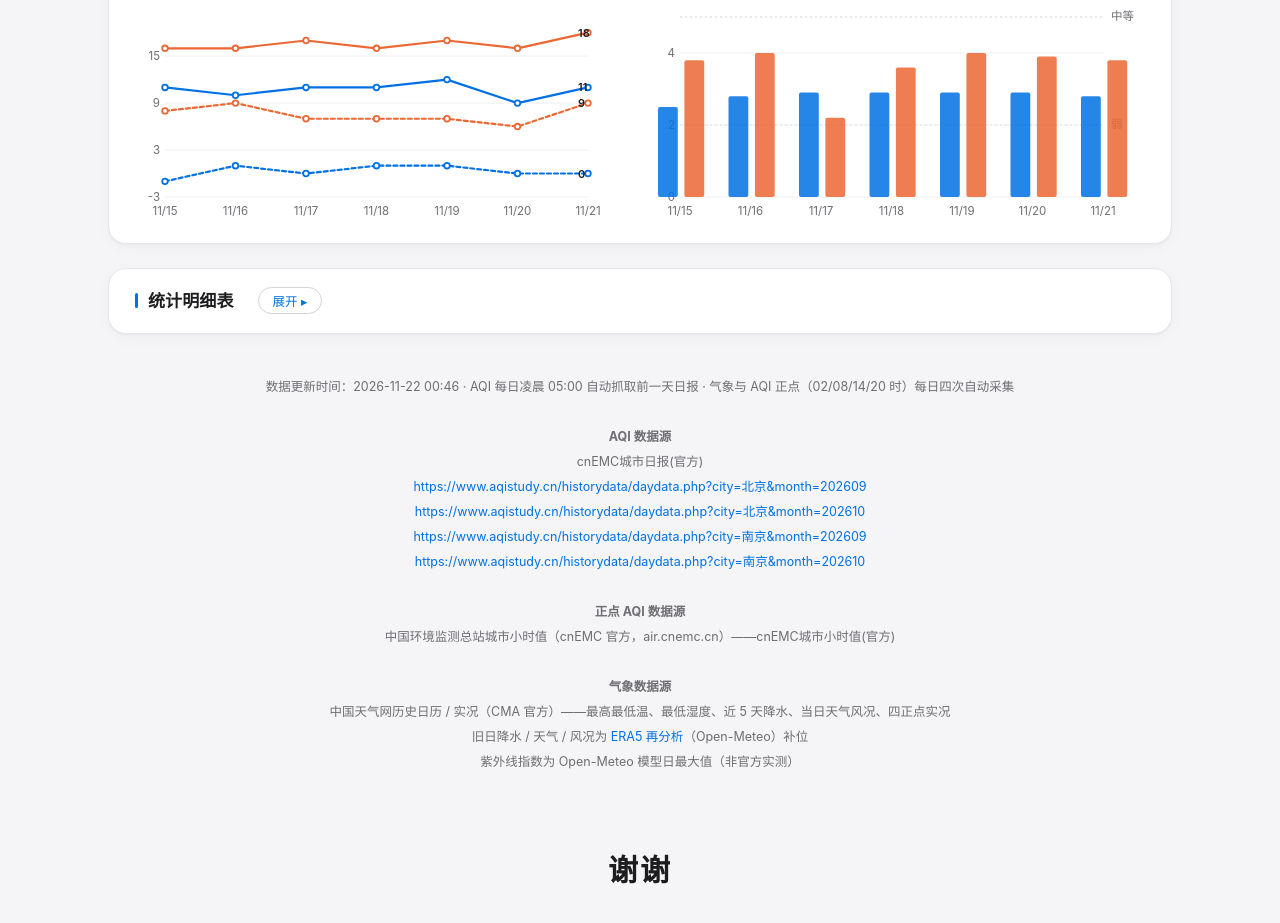
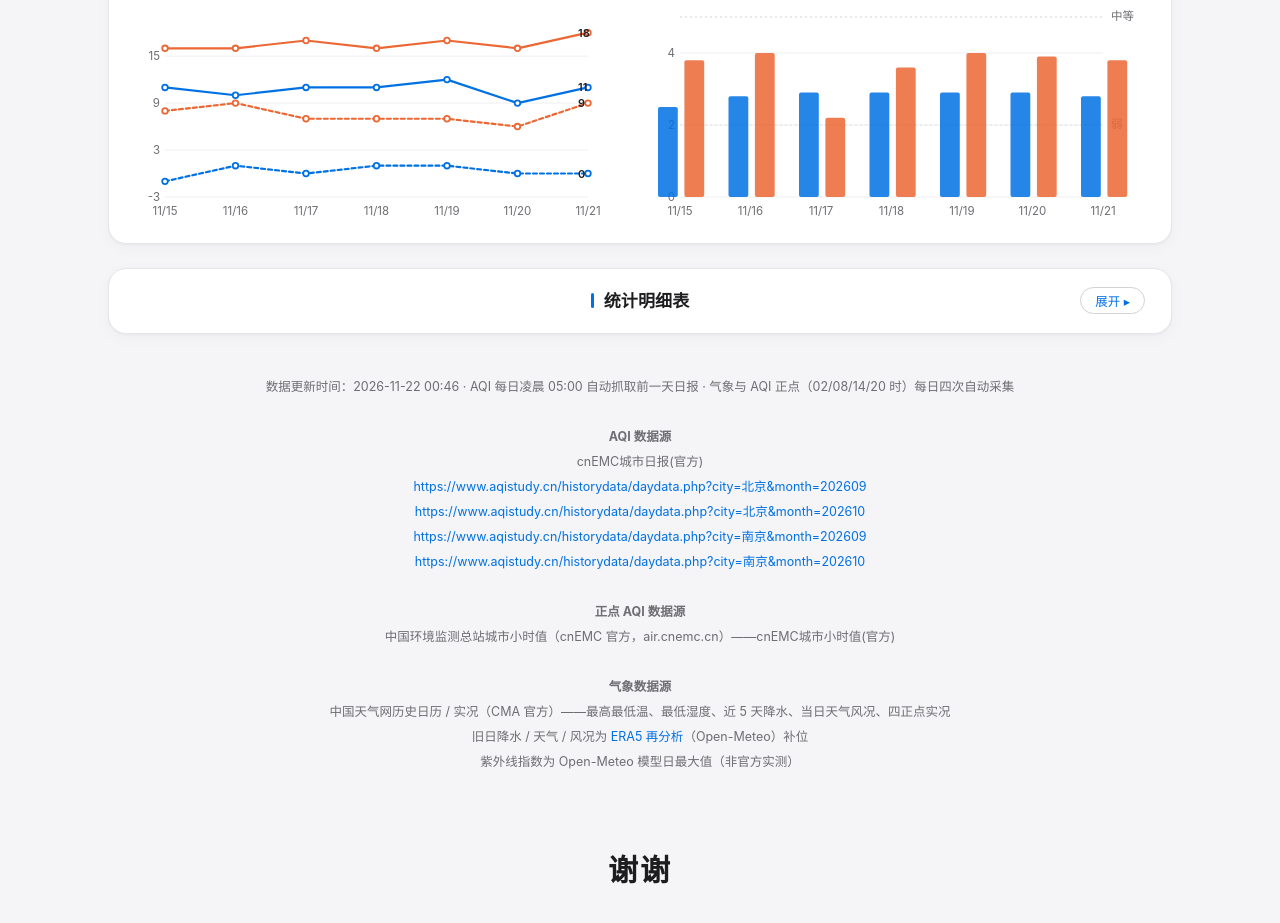
Before and after one commit to ZhuZhengHuan/Bj-Nj-Weather-, a plain HTML site: page index.html in a window 1280 px wide. Shown: the part 1954-2877 px from the top of the page. Drawn offline with Linux system fonts and the light colour scheme.

Commit message:
统计明细表标题居中显示（展开按钮绝对定位到右端）

```diff
--- a/index.html
+++ b/index.html
@@ -117,10 +117,12 @@ svg .val { fill: var(--ink); font-size: 11px; font-weight: 600; }
 
 /* 折叠统计表（默认收起） */
 .collapse-card { padding: 18px 26px; }
-.collapse-head { display: flex; align-items: center; gap: 12px; cursor: pointer; }
-.collapse-head h2 { margin: 0; justify-content: flex-start; text-align: left; }
+.collapse-head { display: flex; align-items: center; justify-content: center; gap: 12px;
+  cursor: pointer; position: relative; }
+.collapse-head h2 { margin: 0; justify-content: center; text-align: center; }
 .collapse-btn { border: 1px solid var(--line-2); background: var(--card); color: var(--accent);
-  border-radius: 999px; padding: 3px 14px; font-size: var(--fs-s); cursor: pointer; }
+  border-radius: 999px; padding: 3px 14px; font-size: var(--fs-s); cursor: pointer;
+  position: absolute; right: 0; }
 .collapsed .collapse-body { display: none; }
 
 /* 表格（统一的横向滚动容器） */
@@ -235,7 +237,6 @@ footer a { color: var(--accent); }
   <div class="card collapse-card collapsed" id="tableCard">
     <div class="collapse-head" id="collapseHead">
       <h2>统计明细表</h2>
-      <span class="spacer"></span>
       <button class="collapse-btn" id="collapseBtn">展开 ▸</button>
     </div>
     <div class="collapse-body" id="collapseBody">
```
